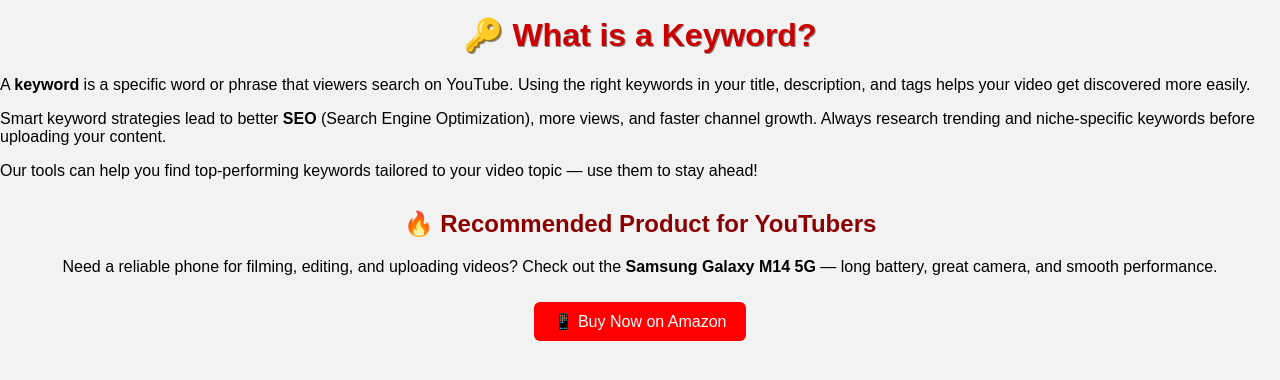
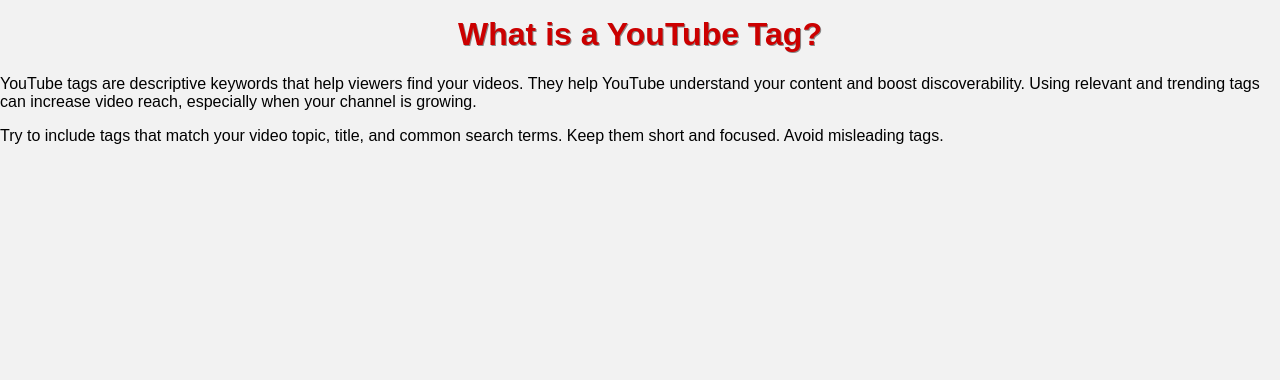
Before and after one commit to sandeep780049/yt-tool-box, a Flask app: template templates/what-is-keword.html in a window 1280 px wide. Shown: the part 100-480 px from the top of the page. Run offline with Flask 3, Linux system fonts and the light colour scheme; the template is opened without the code that fills it, so the values that code supplies are empty.

Commit message:
Update what-is-keword.html

```diff
--- a/templates/what-is-keword.html
+++ b/templates/what-is-keword.html
@@ -1,34 +1,12 @@
-<!DOCTYPE html>
-<html lang="en">
-<head>
-    <meta charset="UTF-8">
-    <meta name="viewport" content="width=device-width, initial-scale=1.0">
-    <meta name="description" content="Learn what a YouTube keyword is and how it helps your videos rank better. Improve your SEO and grow your channel with smart keyword strategies.">
-    <title>What is a Keyword? - YT Tool Box</title>
-    <link rel="stylesheet" href="/static/style.css">
-</head>
-<body>
-    {% include 'navbar.html' %}
+<!-- templates/what-is-tag.html -->
+{% extends "layout.html" %}
 
-    <main class="container">
-        <h1 class="heading">🔑 What is a Keyword?</h1>
-        <p class="description">
-            A <strong>keyword</strong> is a specific word or phrase that viewers search on YouTube. Using the right keywords in your title, description, and tags helps your video get discovered more easily.
-        </p>
-        <p class="description">
-            Smart keyword strategies lead to better <strong>SEO</strong> (Search Engine Optimization), more views, and faster channel growth. Always research trending and niche-specific keywords before uploading your content.
-        </p>
-        <p class="description">
-            Our tools can help you find top-performing keywords tailored to your video topic — use them to stay ahead!
-        </p>
-
-        <div style="margin-top: 30px; text-align: center;">
-            <h2 style="color: darkred;">🔥 Recommended Product for YouTubers</h2>
-            <p>Need a reliable phone for filming, editing, and uploading videos? Check out the <strong>Samsung Galaxy M14 5G</strong> — long battery, great camera, and smooth performance.</p>
-            <a href="https://amzn.to/45q05Uz" target="_blank" style="color: white; background-color: red; padding: 10px 20px; border-radius: 6px; text-decoration: none; display: inline-block; margin-top: 10px;">
-                📱 Buy Now on Amazon
-            </a>
-        </div>
-    </main>
-</body>
-</html>
+{% block content %}
+<h1 class="info-title">What is a YouTube Tag?</h1>
+<p class="info-desc">
+  YouTube tags are descriptive keywords that help viewers find your videos. They help YouTube understand your content and boost discoverability. Using relevant and trending tags can increase video reach, especially when your channel is growing.
+</p>
+<p class="info-desc">
+  Try to include tags that match your video topic, title, and common search terms. Keep them short and focused. Avoid misleading tags.
+</p>
+{% endblock %}
```
